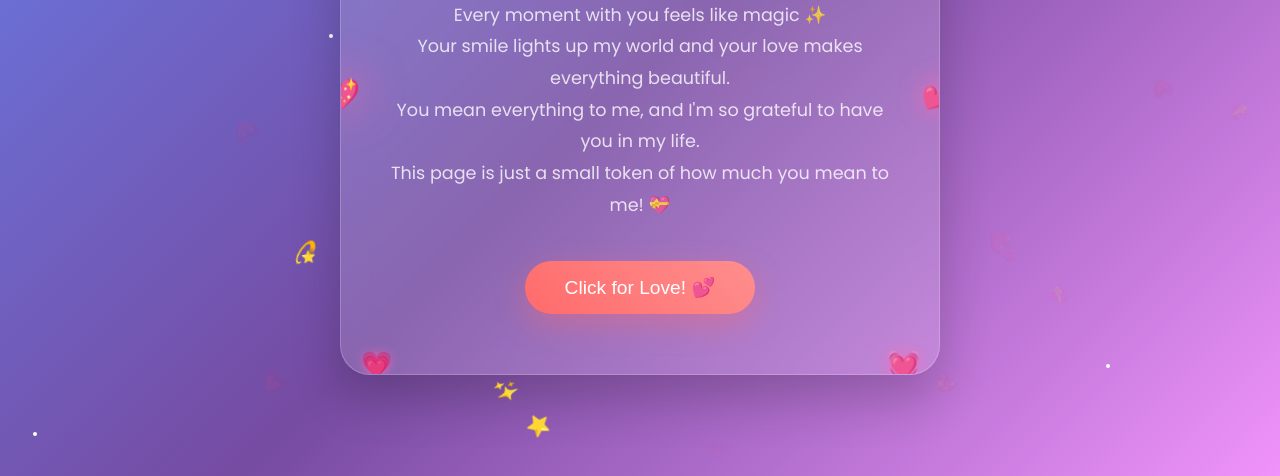
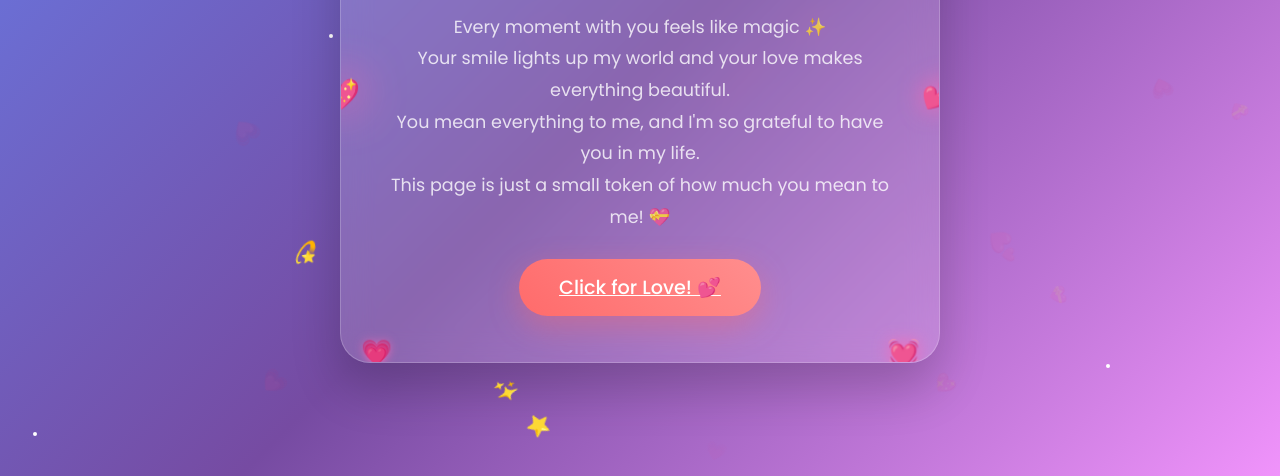
Before and after one commit to Arjunsharma5767/Rucheeeta, a plain HTML site: page index.html in a window 1280 px wide. Shown: the part 324-800 px from the top of the page. Drawn offline with Linux system fonts and the light colour scheme.

Commit message:
Update index.html

```diff
--- a/index.html
+++ b/index.html
@@ -261,19 +261,9 @@
                 You mean everything to me, and I'm so grateful to have you in my life.<br>
                 This page is just a small token of how much you mean to me! 💝
             </p>
-<button class="heart-button" onclick="handleClick(event)">
+<a href="index2.html" class="heart-button">
     Click for Love! 💕
-</button>
-
-<script>
-function handleClick(event) {
-    createHeartExplosion(event); // Trigger your animation
-    setTimeout(() => {
-        window.location.href = 'index2.html'; // Redirect after animation
-    }, 800); // Adjust delay to match animation duration
-}
-</script>
-
+</a>
         </div>
     </div>
 
```
